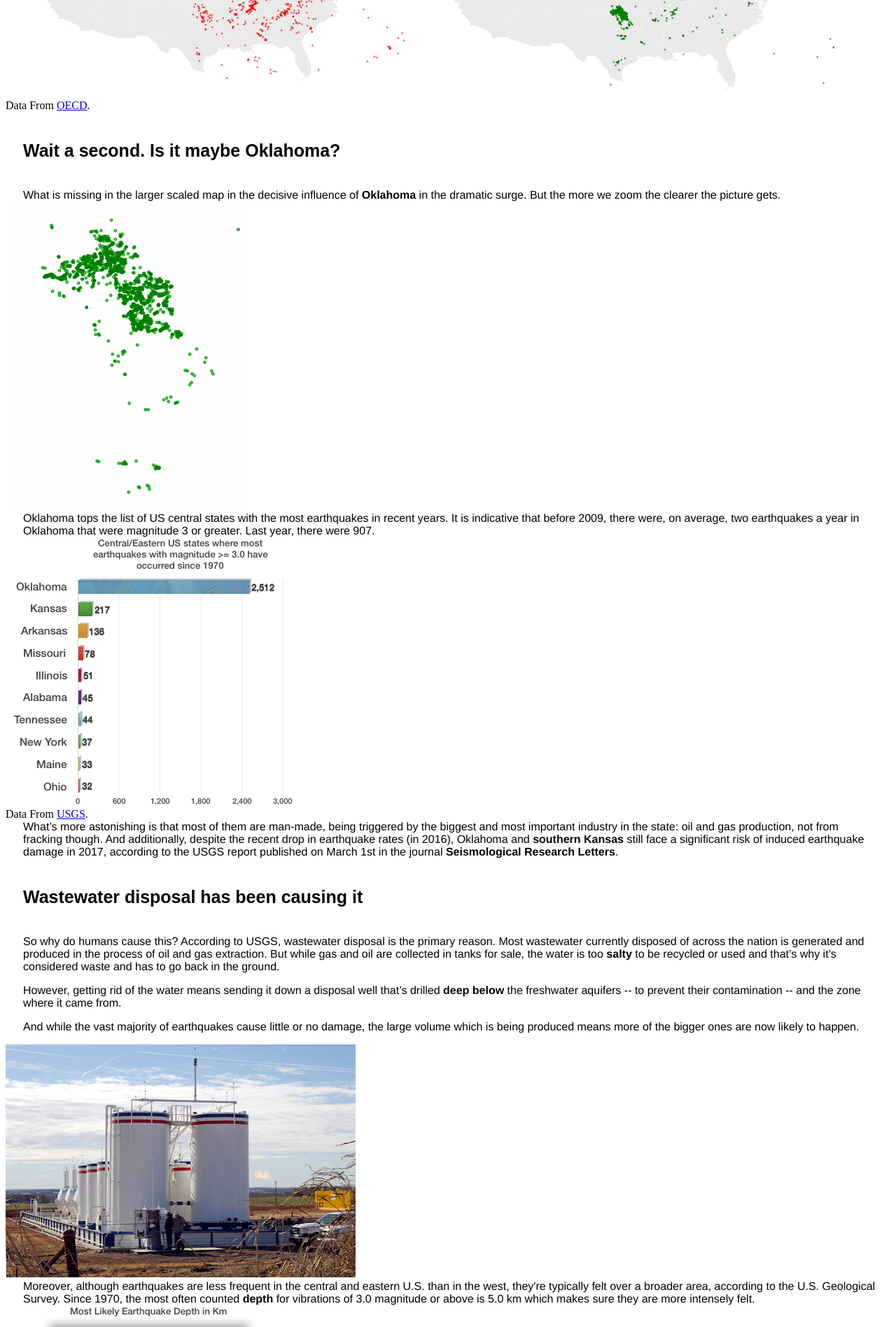
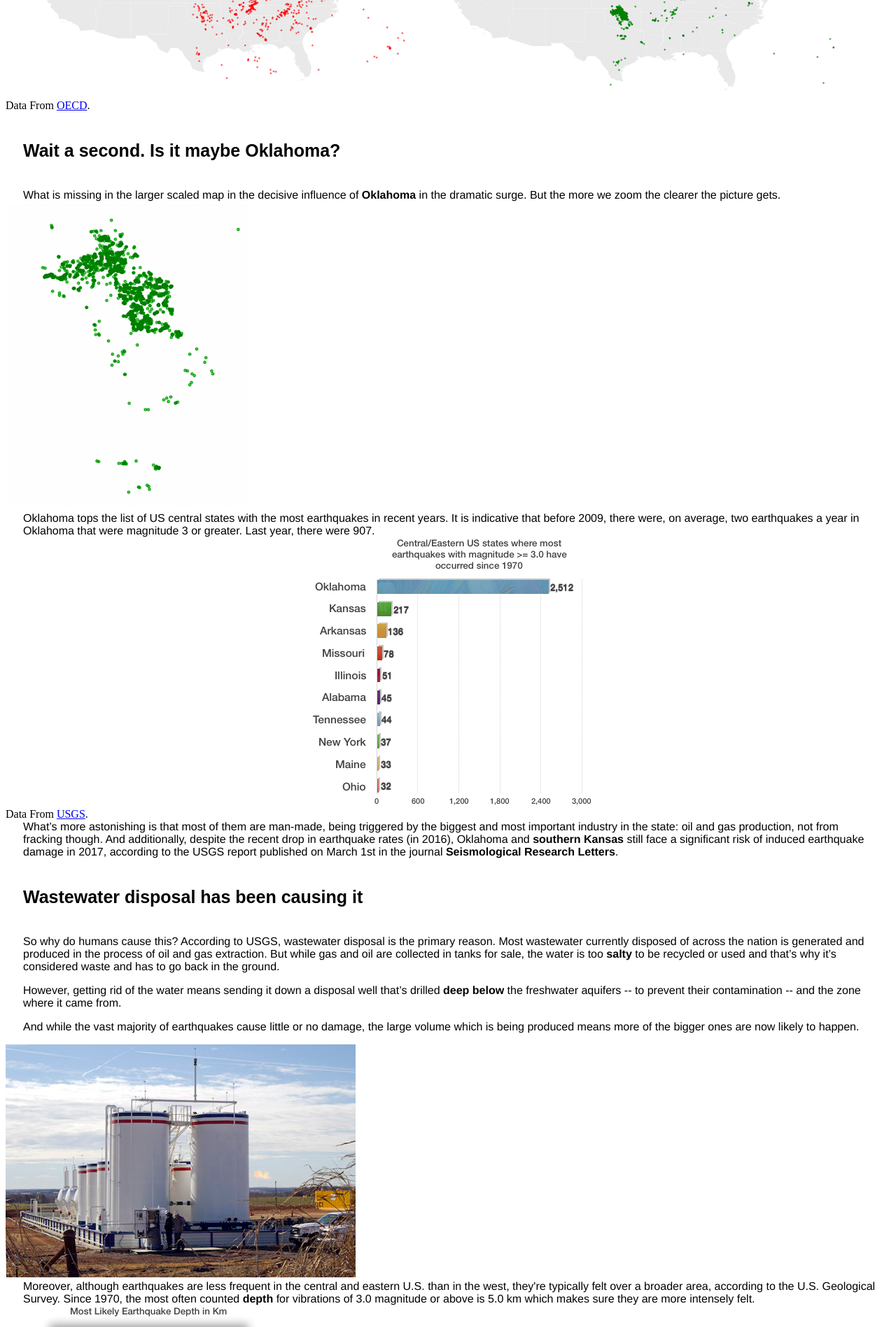
Before and after one commit to chrgavalas/data-projects, a Jekyll site: the page docs/US-Earthquakes/index.html, which Jekyll copies as it is, in a window 1280 px wide. Shown: the part 2130-4027 px from the top of the page at 70% size. Built offline with Jekyll 4.4.1, drawn with Linux system fonts in a browser that asks for light colours.

Commit message:
Earthquakes

```diff
--- a/docs/US-Earthquakes/index.html
+++ b/docs/US-Earthquakes/index.html
@@ -29,7 +29,7 @@
   <div class="story_article"> What is missing in the larger scaled map in the decisive influence of <b>Oklahoma</b> in the dramatic surge. But the more we zoom the clearer the picture gets. </div>
   <img src="oklahoma-dots.png">
   <div class="story_article"> Oklahoma tops the list of US central states with the most earthquakes in recent years. It is indicative that before 2009, there were, on average, two earthquakes a year in Oklahoma that were magnitude 3 or greater. Last year, there were 907.</div>
-  <img src="oklahoma-first.png">
+  <div style="text-align: center;"><img src="oklahoma-first.png" ALT="image"></div>
   <div> Data From <a href="https://www.usgs.gov/" target="blank"> USGS</a>. </div>
   <div class="story_article"> What’s more astonishing is that most of them are man-made, being triggered by the biggest and most important industry in the state: oil and gas production, not from fracking though. And additionally, despite the recent drop in earthquake rates (in 2016), Oklahoma and <b>southern Kansas</b> still face a significant risk of induced earthquake damage in 2017, according to the USGS report published on March 1st in the journal <b>Seismological Research Letters</b>.
   </div>
```
